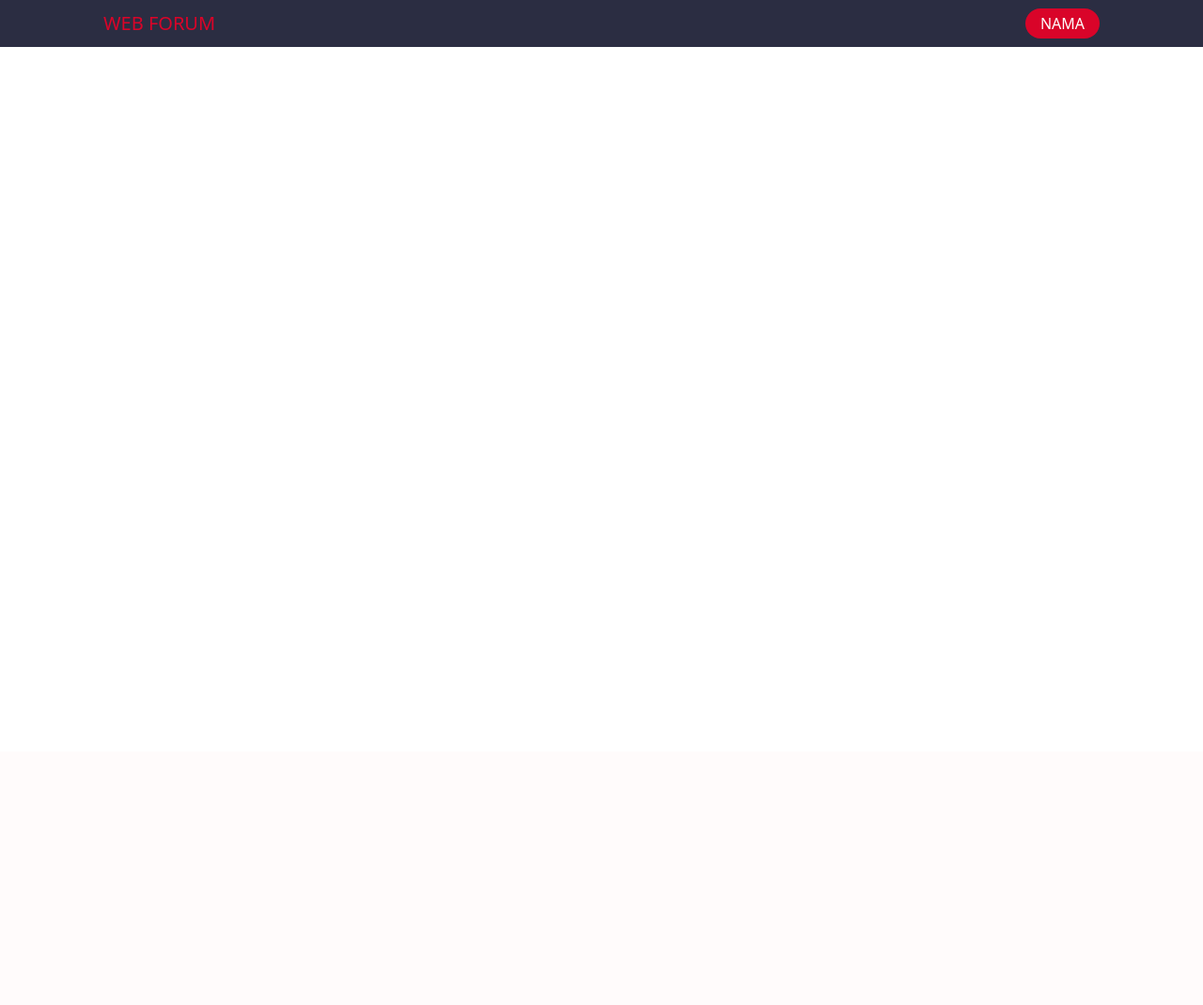
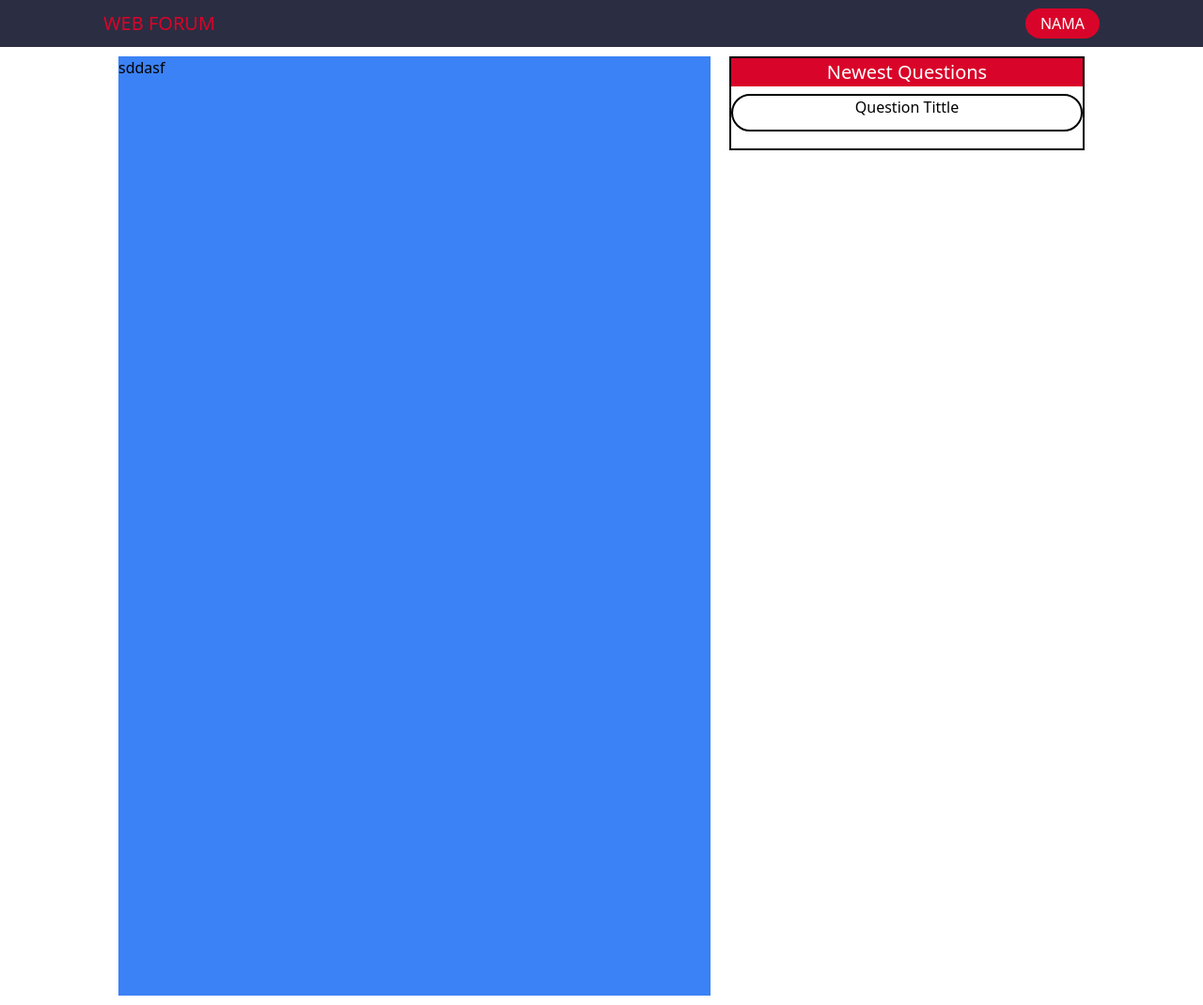
Before and after one commit to hfzdzakii/pplWebForum, a PHP site: page /homePage.php in a window 1280 px wide. Shown: the whole page at 94% size. Before the commit the page ends 50 px from the top, so only its background shows below. Run offline with PHP 8.4, Linux system fonts and the light colour scheme; some libraries are stand-ins or nearby versions.

Commit message:
update home

```diff
--- a/homePage.php
+++ b/homePage.php
@@ -10,20 +10,24 @@ $header = $yielder->getHeader();
 <?php echo $head ?>
 <?php echo $header ?>
 
-<!-- <div class=" w-[100vw] h-[50px] bg-[#2B2D42] flex items-center justify-between	">
-    <div class="ml-[110px] text-[20px] text-center text-[#D90429]">
-        <a href="homePage.php">WEB FORUM</a>
+<div class="flex justify-center w-[100vw] relative p-[10px]  ">
+    <div class=" flex w-[50%]  h-[1000px] mr-5 bg-blue-500 ">
+        sddasf
     </div>
-    <div class="mr-[110px] hs-dropdown relative flex-col   ">
-        <button id="dropdown-toggle" name="profilButton" class="type=buttonn bg-[#D90429] pb-1 px-4 pt-1 hover:bg-blue-600 text-white font-medium rounded-full transition duration-300">NAMA
-        </button>
-        <div class="origin-top-right absolute mt-2 w-[150px]  shadow-lg  hidden flex flex-col" id="dropdown-menu">
-            <button class=" bg-[#D90429] type=buttonn text-white rounded-full mb-1 pb-1 px-1 pt-1">Edit Profil</button>
-            <button class=" bg-[#D90429] type=buttonn text-white rounded-full pb-1 px-4 pt-1">Logout</button>
-        </div>
+    <div class="flex w-[30%] h-[100px] bg-[#FFFFFF] sticky top-0">
+            <div class="w-[100%] border-2 border-black">
+                <div class="text-center text-[20px] bg-[#D90429] text-[#FFFFFF] flex flex-col">
+                    Newest Questions
+                </div>
+                <div class="flex items-center justify-center">
+                    <div class="text-center m-auto  border-2 w-[400px] h-[40px] mt-2 border-black rounded-full">
+                        Question Tittle
+                    </div>
+                </div>
+            </div>
+    </div>
+</div>
 
-    </div>
-</div>-->
 <script>
     $(document).ready(function() {
         $('#dropdown-toggle').click(function() {
```
